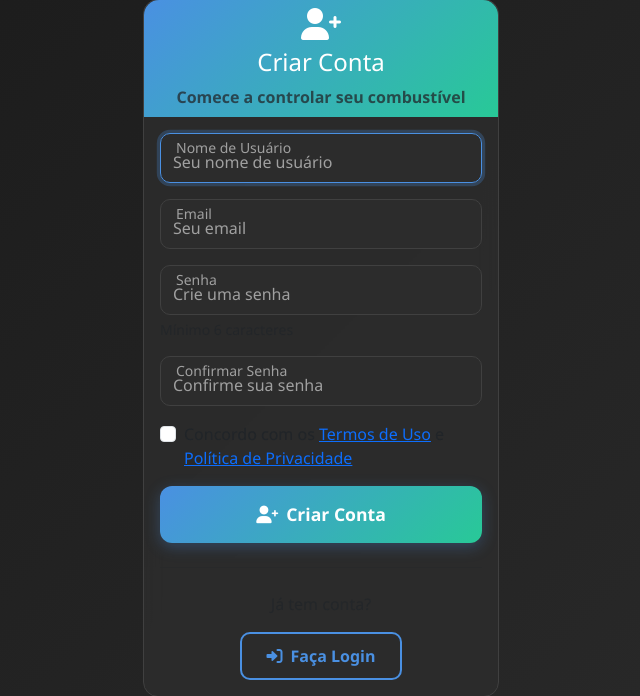
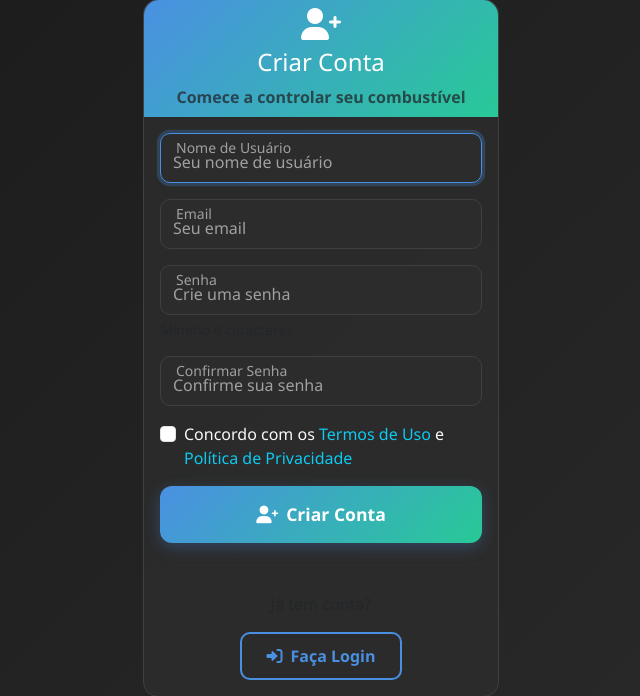
Before and after one commit to cguedes90/rodostats, a Flask app: page /register in a window 1280 px wide. Shown: the part 32-728 px from the top of the page, without its empty margins (319-959 px from the left). Run offline with Flask 3, Linux system fonts and the light colour scheme; some libraries are stand-ins or nearby versions.

Commit message:
Improve text readability and add detailed email logging

```diff
--- a/app.py
+++ b/app.py
@@ -69,16 +69,30 @@ if genai:
 def send_email(to, subject, template, **kwargs):
     """Envia email usando template HTML"""
     try:
+        print(f"[EMAIL] Tentando enviar email para: {to}")
+        print(f"[EMAIL] Assunto: {subject}")
+        print(f"[EMAIL] Template: {template}")
+        print(f"[EMAIL] Servidor: {app.config.get('MAIL_SERVER', 'NÃO CONFIGURADO')}")
+        print(f"[EMAIL] Porta: {app.config.get('MAIL_PORT', 'NÃO CONFIGURADO')}")
+        print(f"[EMAIL] Username: {app.config.get('MAIL_USERNAME', 'NÃO CONFIGURADO')}")
+        print(f"[EMAIL] Remetente: {app.config.get('MAIL_DEFAULT_SENDER', 'NÃO CONFIGURADO')}")
+
         msg = Message(
             subject,
             recipients=[to],
             html=render_template(template, **kwargs),
             sender=app.config['MAIL_DEFAULT_SENDER']
         )
+
+        print(f"[EMAIL] Mensagem criada, enviando...")
         mail.send(msg)
+        print(f"[EMAIL] ✅ Email enviado com sucesso para {to}")
         return True
     except Exception as e:
-        print(f"Erro ao enviar email: {e}")
+        print(f"[EMAIL] ❌ ERRO ao enviar email para {to}: {str(e)}")
+        print(f"[EMAIL] Tipo do erro: {type(e).__name__}")
+        import traceback
+        print(f"[EMAIL] Stack trace: {traceback.format_exc()}")
         return False
 
 def send_welcome_email(user):
--- a/templates/register.html
+++ b/templates/register.html
@@ -42,9 +42,9 @@
 
                             <div class="form-check mb-3">
                                 <input class="form-check-input" type="checkbox" id="termsAccept" required>
-                                <label class="form-check-label" for="termsAccept">
-                                    Concordo com os <a href="#" class="text-primary">Termos de Uso</a>
-                                    e <a href="#" class="text-primary">Política de Privacidade</a>
+                                <label class="form-check-label text-light" for="termsAccept">
+                                    Concordo com os <a href="#" class="text-info text-decoration-none">Termos de Uso</a>
+                                    e <a href="#" class="text-info text-decoration-none">Política de Privacidade</a>
                                 </label>
                             </div>
 
```
